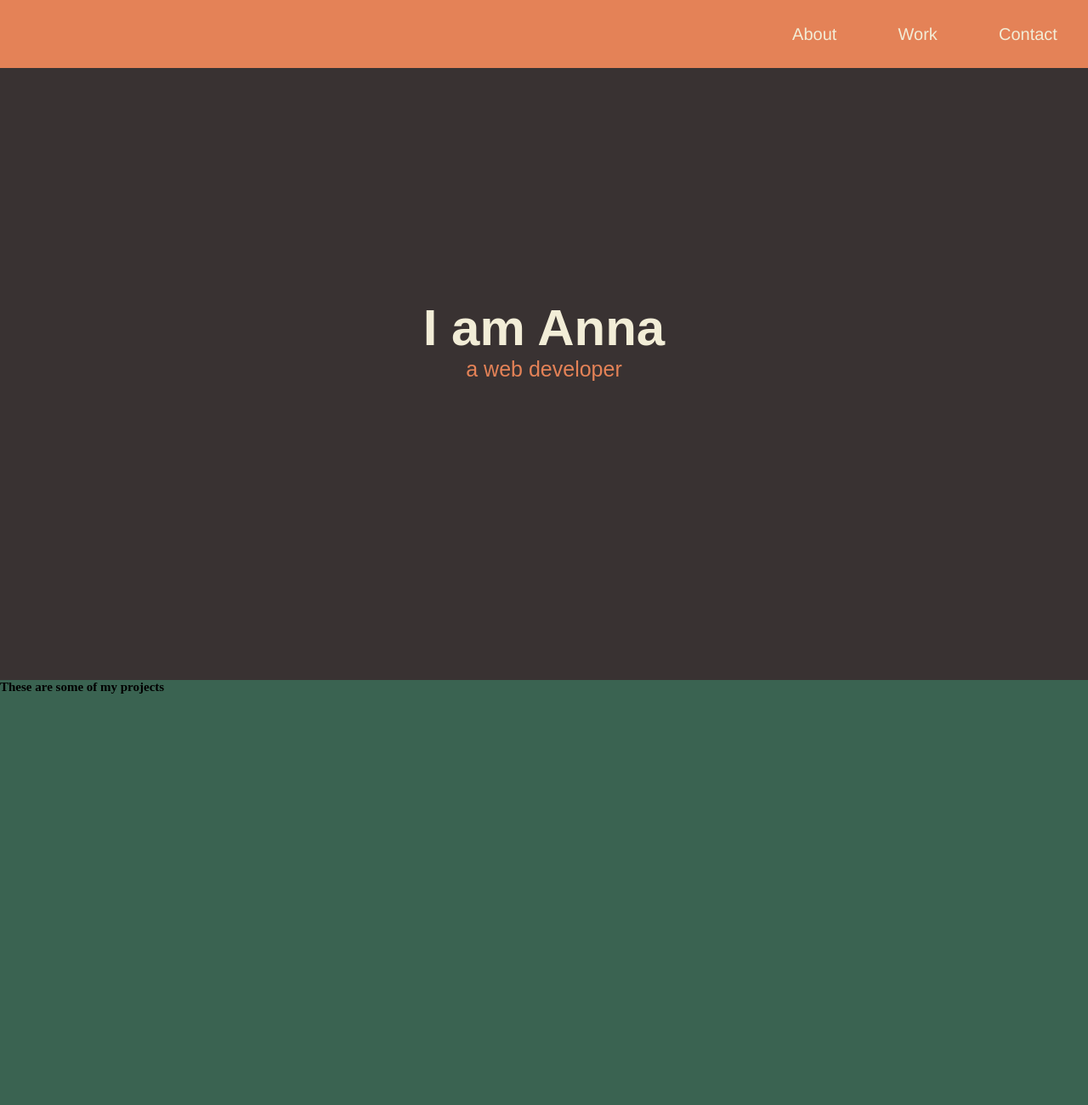
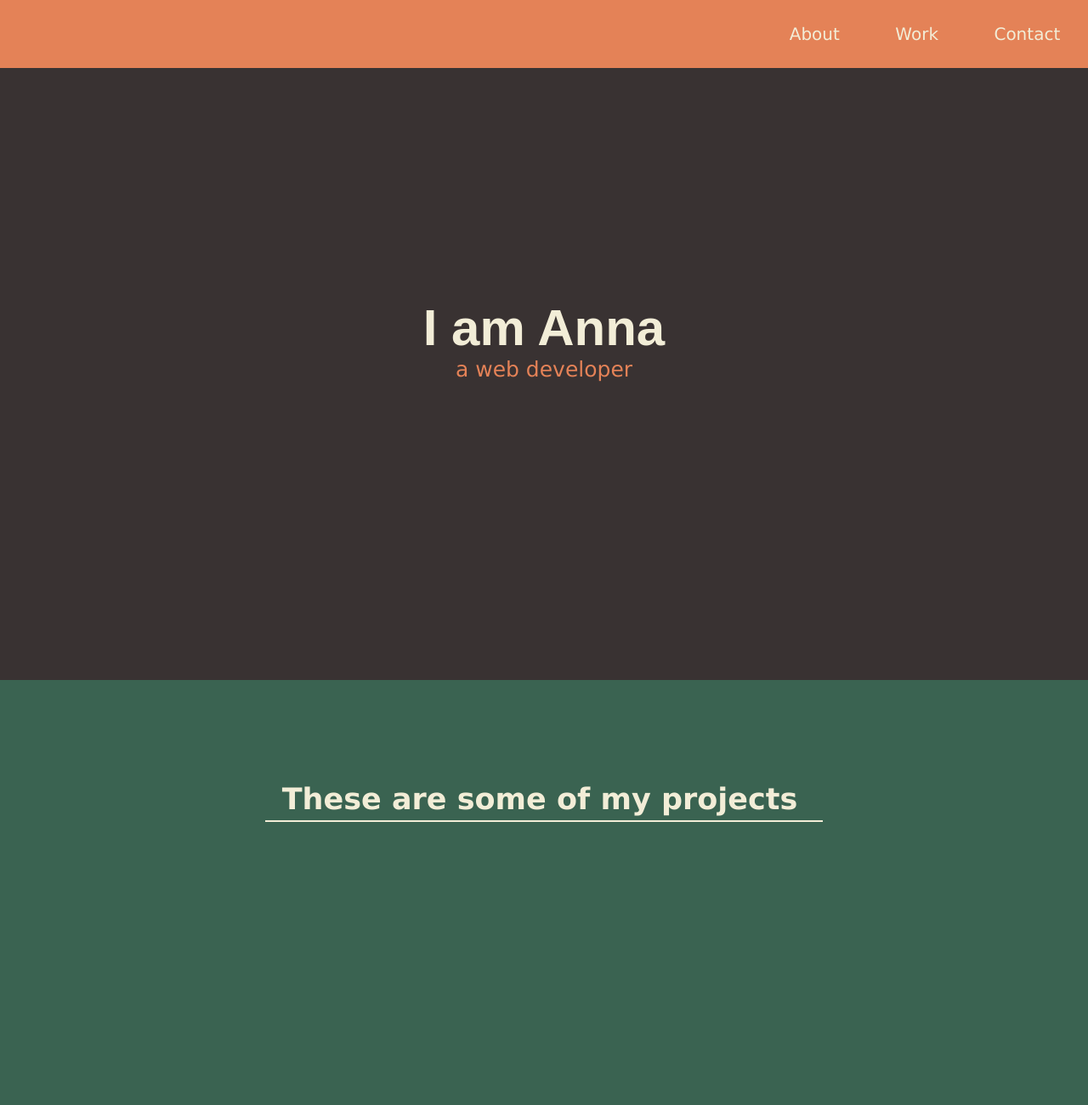
Before and after one commit to kulonik/freeCodeCamp, a plain HTML site: page index.html in a window 1280 px wide. Shown: the top 1300 px of the page at 85% size. Drawn offline with Linux system fonts and the light colour scheme.

Commit message:
feat: add sections with works and contacts

```diff
--- a/index.html
+++ b/index.html
@@ -13,7 +13,7 @@
           <ul class="navbar-list">
             <li class="navbar-list-item"><a href="#welcome-section">About</a></li>
             <li class="navbar-list-item"><a href="#projects">Work</a></li>
-            <li class="navbar-list-item"><a href="#">Contact</a></li>
+            <li class="navbar-list-item"><a href="#contact">Contact</a></li>
           </ul>
         </nav>
       </header>
@@ -23,7 +23,15 @@
           <p>a web developer</p>
         </section>
         <section id="projects">
-          <h2>These are some of my projects</h2>
+            <div class="projects-title">
+                <h2 class="projects-name">These are some of my projects</h2>
+            </div>
+            <div class="projects-refs">
+
+            </div>
+        </section>
+        <section id="contact">
+
         </section>
       </main>
 </body>
--- a/styles.css
+++ b/styles.css
@@ -15,7 +15,7 @@
     background-color: #E48257;
     color: #F2EDD7;
     font-size: 2rem;
-    font-family: Helvetica, sans-serif;
+    font-family: Verdana, Geneva, Tahoma, sans-serif;
     z-index: 1;
   }
 
@@ -29,7 +29,6 @@
   }
   .navbar-list {
     width: 30%;
-    height: 100%;
     display: flex;
     align-items: center;
     justify-content: space-around;
@@ -37,17 +36,19 @@
 
   .navbar-list-item {
     list-style-type: none;
+    height: 100%;
   }
   .navbar-list-item a {
     text-decoration: none;
     color: #F2EDD7;
   }
 
-  /* main {
-    position: absolute;
-    top: 80px;
+  .navbar-list-item:hover,
+  .navbar-list-item:active {
+    background-color: #3A6351;
+    padding: 25px 15px;
   }
-  */
+
   #welcome-section {
     width: 100vw;
     height: 100vh;
@@ -66,7 +67,7 @@
 
   #welcome-section p {
     font-size: 2.5rem;
-    font-family: Verona, sans-serif;
+    font-family:Verdana, Geneva, Tahoma, sans-serif;
     color: #E48257;
   }
 
@@ -74,4 +75,24 @@
     width: 100vw;
     height: 100vh;
     background-color: #3A6351;
+    padding-top: 120px;
   }
+
+  .projects-title {
+    display: block;
+    margin: 0 auto;
+    border-bottom: #F2EDD7 solid 2px;
+    width: max-content;
+    padding: 0 30px 5px 20px;
+  }
+  .projects-name {
+    font-family: Verdana, Geneva, Tahoma, sans-serif;
+    font-size: 3.5rem;
+    color: #F2EDD7;
+  }
+
+  #contact {
+    width: 100vw;
+    height: 100vh;
+    background-color:#393232;
+  }
```
